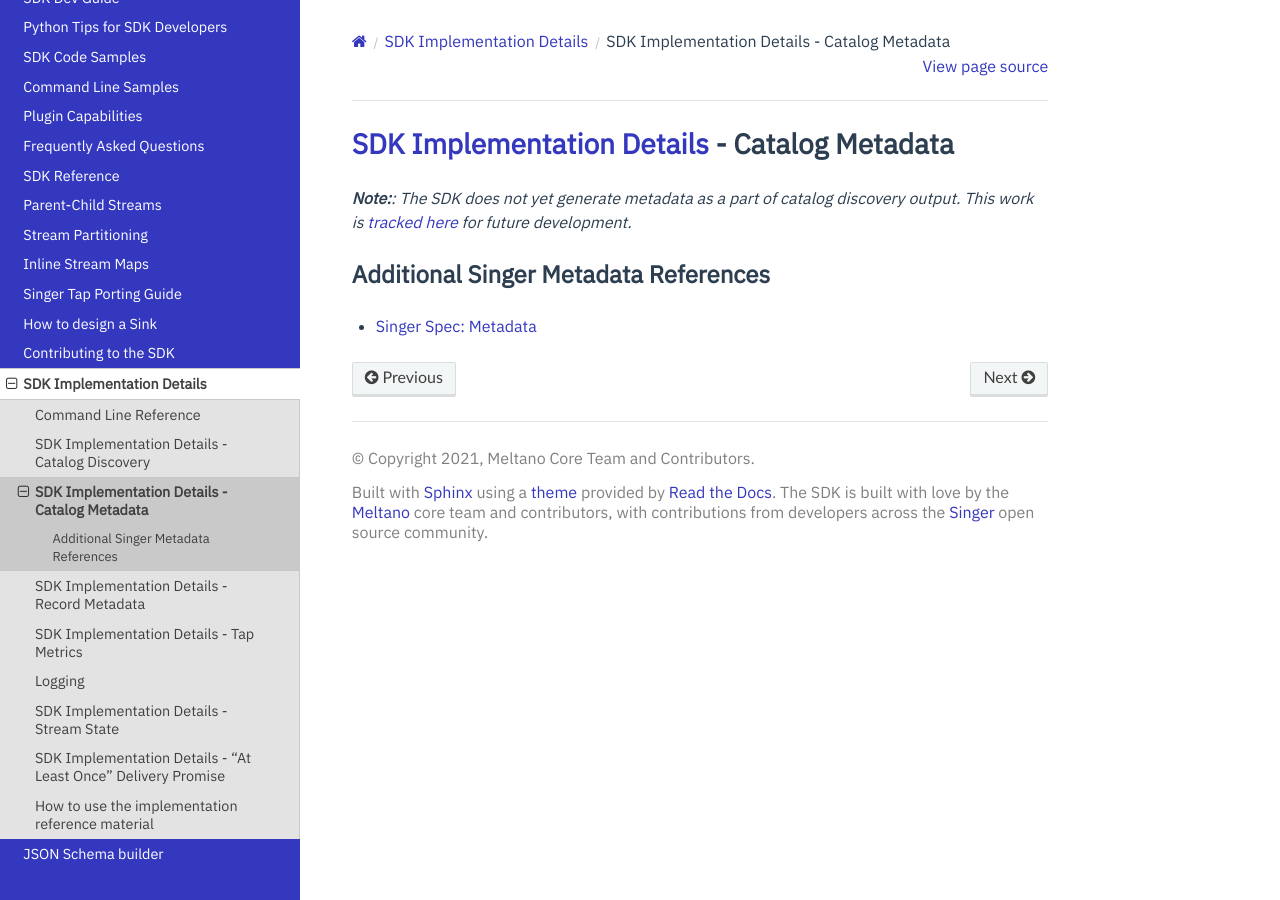
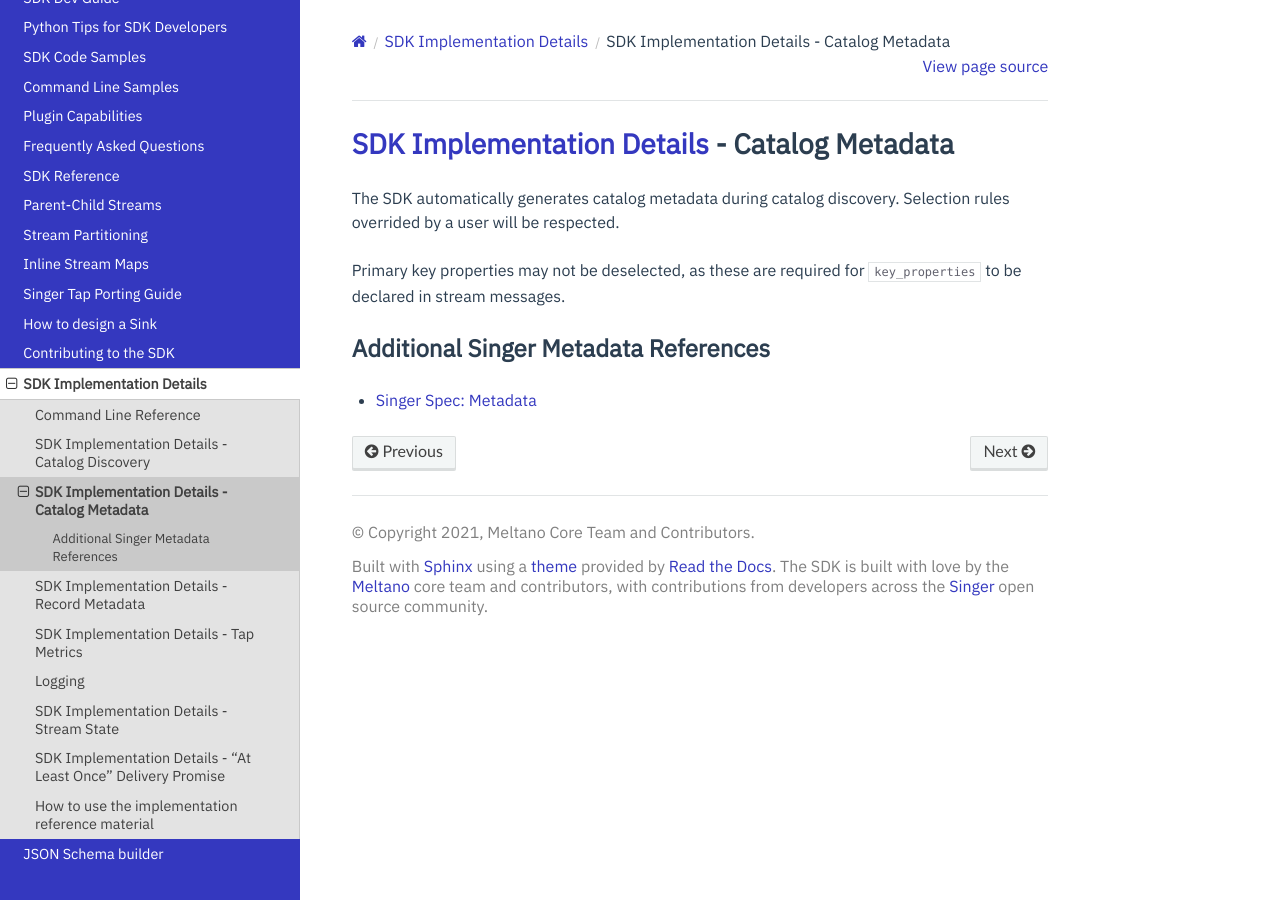
Before and after one commit to meltano/sdk, a Sphinx documentation site: the page built from docs/implementation/catalog_metadata.md, in a window 1280 px wide. Built offline with Sphinx 7.4.7 and the Read the Docs theme 2.0.0, drawn with Linux system fonts in a browser that asks for light colours.

Commit message:
docs: update implementation docs

```diff
--- a/docs/implementation/catalog_metadata.md
+++ b/docs/implementation/catalog_metadata.md
@@ -1,8 +1,8 @@
 # [SDK Implementation Details](./index.md) - Catalog Metadata
 
-_**Note:**: The SDK does not yet generate metadata as a part of catalog discovery output.
-This work is [tracked here](https://gitlab.com/meltano/sdk/-/issues/91) for future
-development._
+The SDK automatically generates catalog metadata during catalog discovery. Selection rules overrided by a user will be respected.
+
+Primary key properties may not be deselected, as these are required for `key_properties` to be declared in stream messages.
 
 ## Additional Singer Metadata References
 
```
